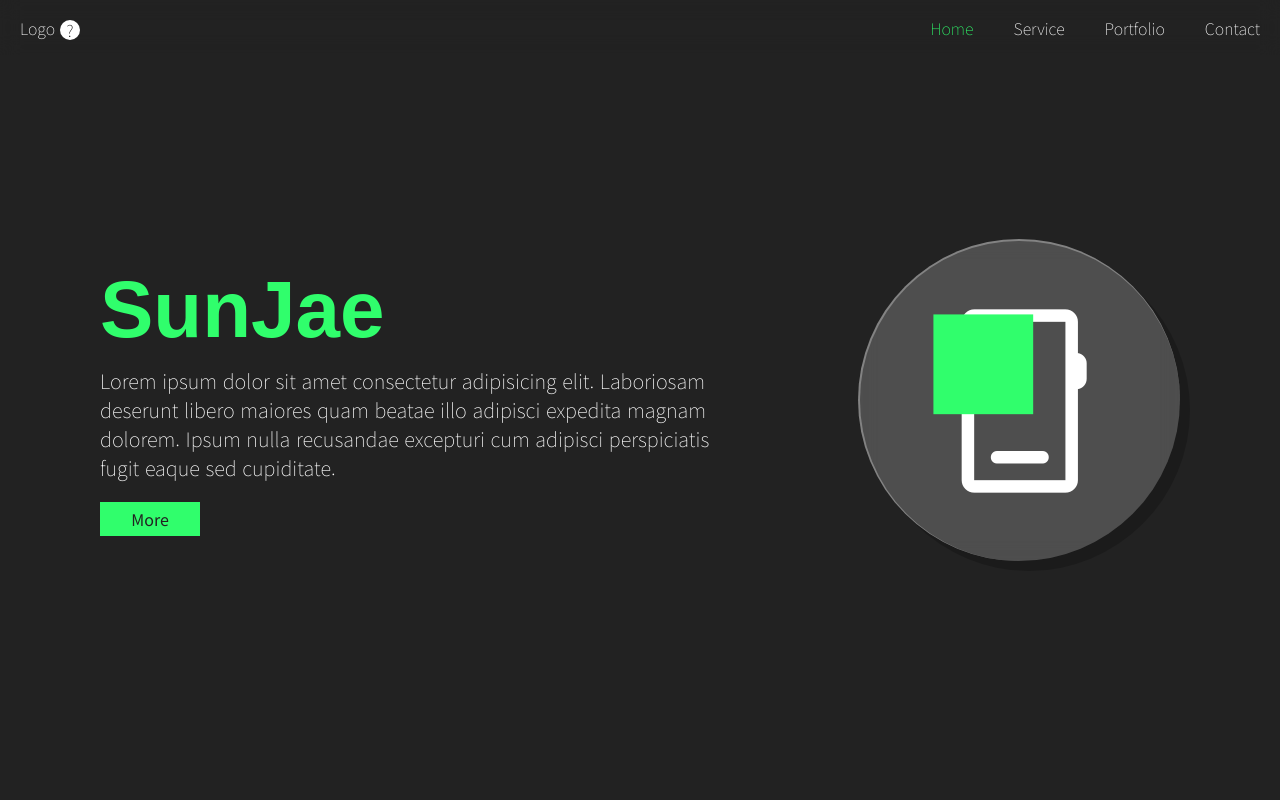
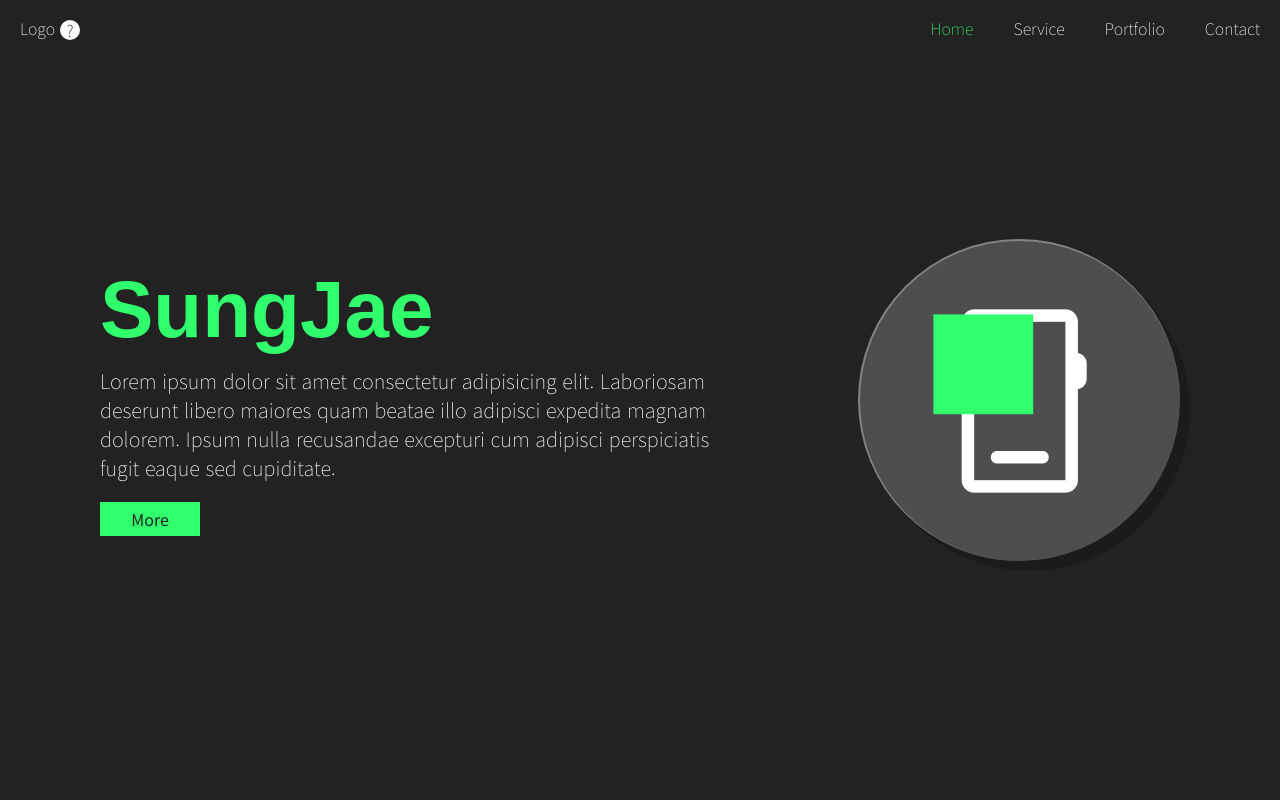
Before and after one commit to kain74/responsiveWebsite, a plain HTML site: page index.html in a window 1280 px wide. Shown: the top 800 px of the page. Drawn offline with nearby package versions, Linux system fonts and the light colour scheme.

Commit message:
오타수정

```diff
--- a/index.html
+++ b/index.html
@@ -21,7 +21,7 @@
     </header>
     <section id="home">
         <div class="content">
-            <h2>SunJae</h2>
+            <h2>SungJae</h2>
             <p>Lorem ipsum dolor sit amet consectetur adipisicing elit. Laboriosam deserunt libero maiores quam beatae illo adipisci expedita magnam dolorem. Ipsum nulla recusandae excepturi cum adipisci perspiciatis fugit eaque sed cupiditate.</p>
             <a href="#none" role="button" class="btn-more">More</a>
         </div>
```
